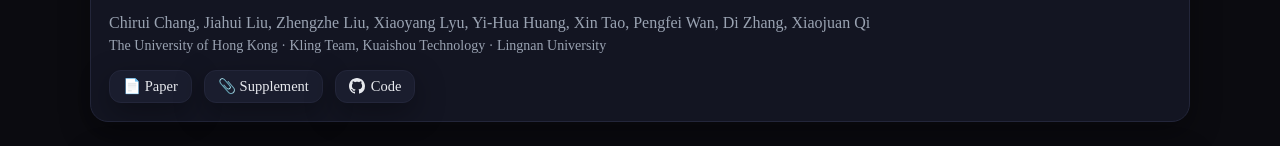
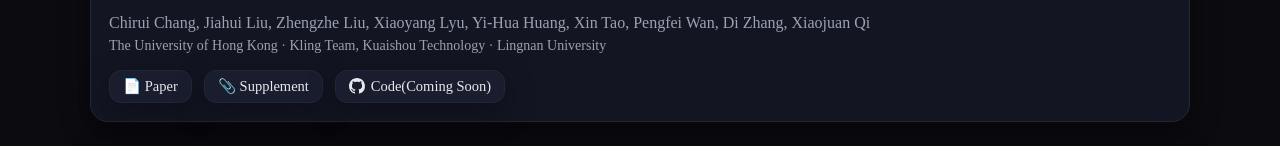
Before and after one commit to jUstin-crchang/l3de-project-page, a plain HTML site: page index.html in a window 1280 px wide. Shown: the part 266-412 px from the top of the page. Drawn offline with Linux system fonts and the light colour scheme.

Commit message:
Update index.html

```diff
--- a/index.html
+++ b/index.html
@@ -91,7 +91,7 @@
 <div class="cta">
 <a class="btn" href="assets/paper/paper.pdf">📄 Paper</a>
 <a class="btn" href="assets/paper/supplement.pdf">📎 Supplement</a>
-<a class="btn" href="https://github.com/" target="_blank" rel="noopener"> <svg class="icon" viewBox="0 0 16 16" aria-hidden="true" width="16" height="16" style="vertical-align:-2px;"><path fill="currentColor" d="M8 0C3.58 0 0 3.58 0 8c0 3.54 2.29 6.53 5.47 7.59.4.07.55-.17.55-.38 0-.19-.01-.82-.01-1.49-2.01.37-2.53-.49-2.69-.94-.09-.23-.48-.94-.82-1.13-.28-.15-.68-.52-.01-.53.63-.01 1.08.58 1.23.82.72 1.21 1.87.87 2.33.66.07-.52.28-.87.51-1.07-1.78-.2-3.64-.89-3.64-3.95 0-.87.31-1.59.82-2.15-.08-.2-.36-1.01.08-2.11 0 0 .67-.21 2.2.82.64-.18 1.32-.27 2-.27.68 0 1.36.09 2 .27 1.53-1.04 2.2-.82 2.2-.82.44 1.1.16 1.91.08 2.11.51.56.82 1.27.82 2.15 0 3.07-1.87 3.75-3.65 3.95.29.25.54.73.54 1.48 0 1.07-.01 1.93-.01 2.2 0 .21.15.46.55.38A8.013 8.013 0 0 0 16 8c0-4.42-3.58-8-8-8z"/></svg> Code</a>
+<a class="btn" href="https://github.com/" target="_blank" rel="noopener"> <svg class="icon" viewBox="0 0 16 16" aria-hidden="true" width="16" height="16" style="vertical-align:-2px;"><path fill="currentColor" d="M8 0C3.58 0 0 3.58 0 8c0 3.54 2.29 6.53 5.47 7.59.4.07.55-.17.55-.38 0-.19-.01-.82-.01-1.49-2.01.37-2.53-.49-2.69-.94-.09-.23-.48-.94-.82-1.13-.28-.15-.68-.52-.01-.53.63-.01 1.08.58 1.23.82.72 1.21 1.87.87 2.33.66.07-.52.28-.87.51-1.07-1.78-.2-3.64-.89-3.64-3.95 0-.87.31-1.59.82-2.15-.08-.2-.36-1.01.08-2.11 0 0 .67-.21 2.2.82.64-.18 1.32-.27 2-.27.68 0 1.36.09 2 .27 1.53-1.04 2.2-.82 2.2-.82.44 1.1.16 1.91.08 2.11.51.56.82 1.27.82 2.15 0 3.07-1.87 3.75-3.65 3.95.29.25.54.73.54 1.48 0 1.07-.01 1.93-.01 2.2 0 .21.15.46.55.38A8.013 8.013 0 0 0 16 8c0-4.42-3.58-8-8-8z"/></svg> Code(Coming Soon)</a>
 </div>
 </div>
 <div class="teaser hero-card">
```
